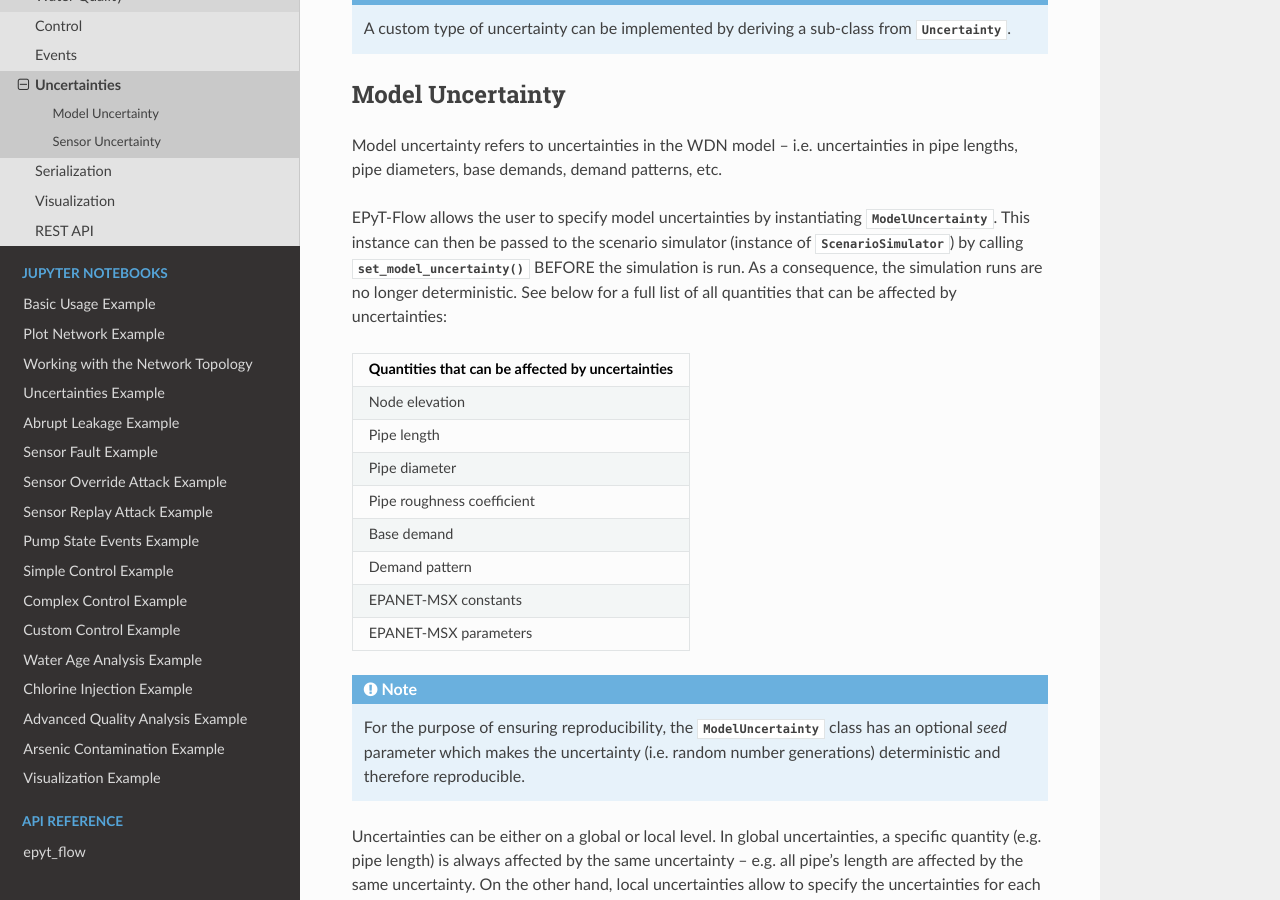
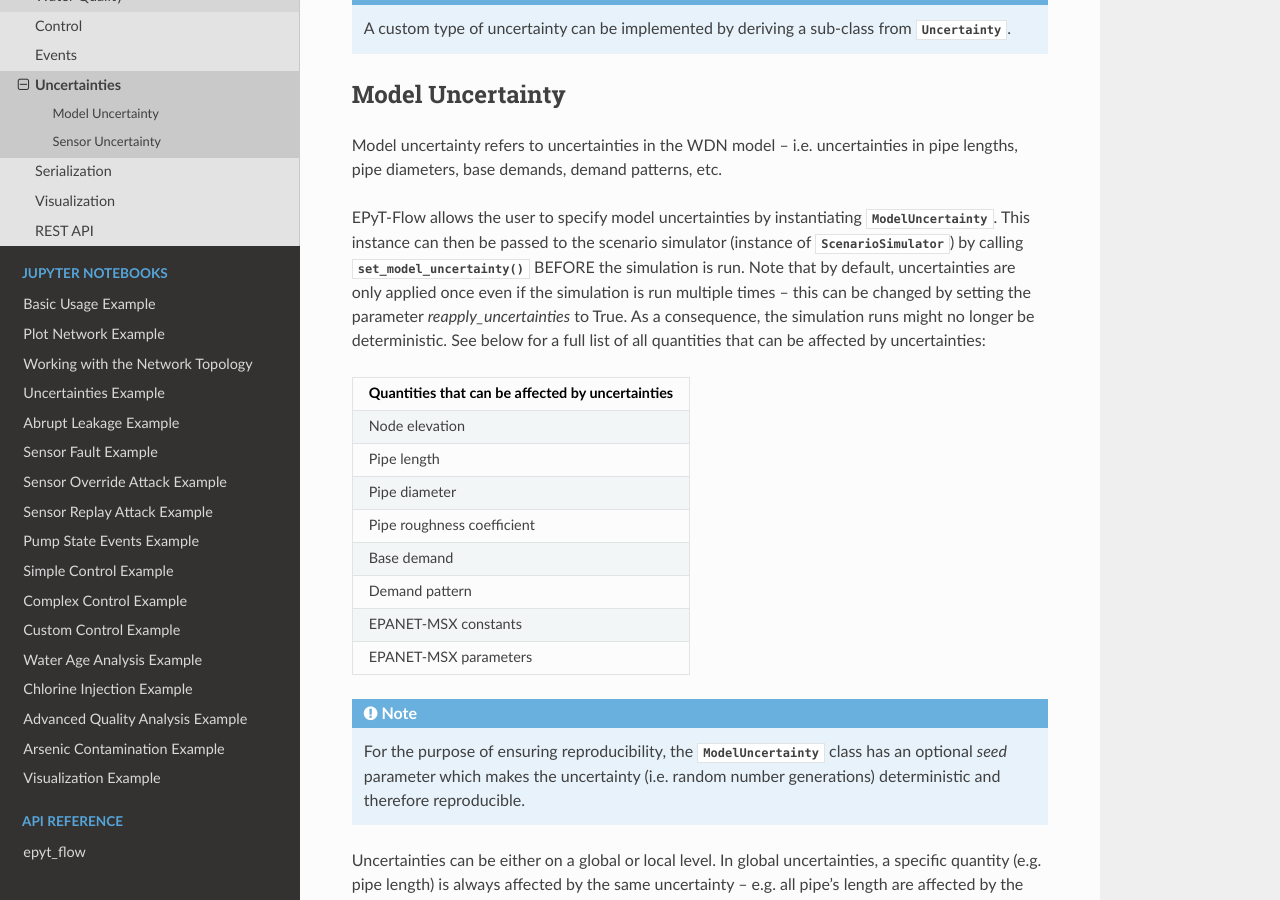
Before and after one commit to WaterFutures/EPyT-Flow, a Sphinx documentation site: the page built from docs/tut.uncertainty.rst, in a window 1280 px wide and 900 px high, scrolled down 832 px. Built offline with Sphinx 7.4.7 and the Read the Docs theme 3.1.0, drawn with Linux system fonts in a browser that asks for light colours.

Commit message:
Docs: Explain how to use the reapply_uncertainties parameter of the ScenarioSimulator

```diff
--- a/docs/tut.uncertainty.rst
+++ b/docs/tut.uncertainty.rst
@@ -58,7 +58,10 @@ EPyT-Flow allows the user to specify model uncertainties by instantiating
 to the scenario simulator
 (instance of :class:`~epyt_flow.simulation.scenario_simulator.ScenarioSimulator`) by calling
 :func:`~epyt_flow.simulation.scenario_simulator.ScenarioSimulator.set_model_uncertainty` BEFORE
-the simulation is run. As a consequence, the simulation runs are no longer deterministic.
+the simulation is run. Note that by default, uncertainties are only applied once even if the
+simulation is run multiple times -- this can be changed by setting the parameter
+`reapply_uncertainties` to True.
+As a consequence, the simulation runs might no longer be deterministic.
 See below for a full list of all quantities that can be affected by uncertainties:
 
 +-------------------------------------------------+
```
